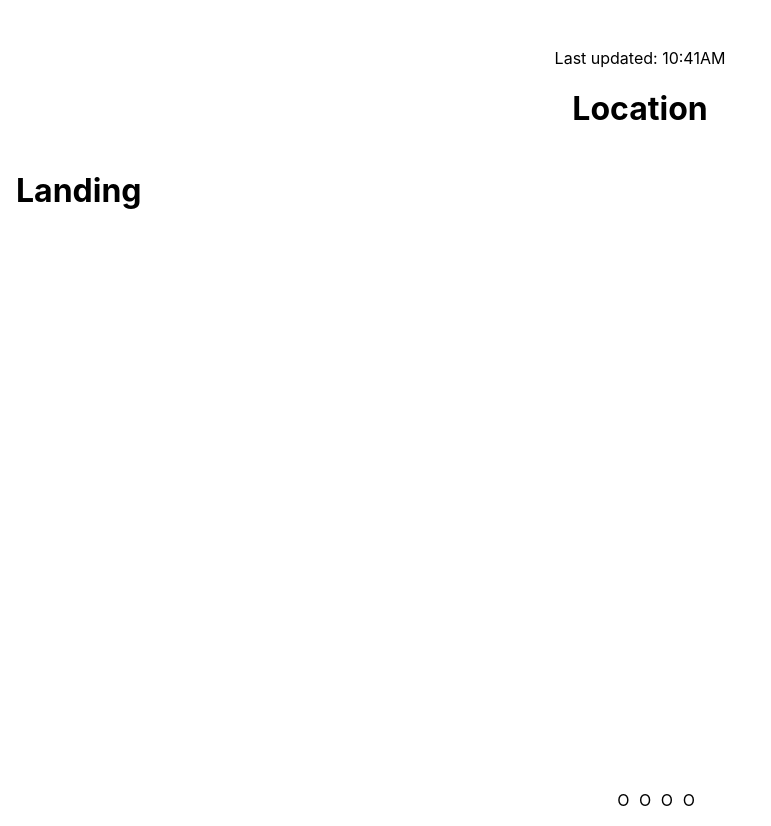
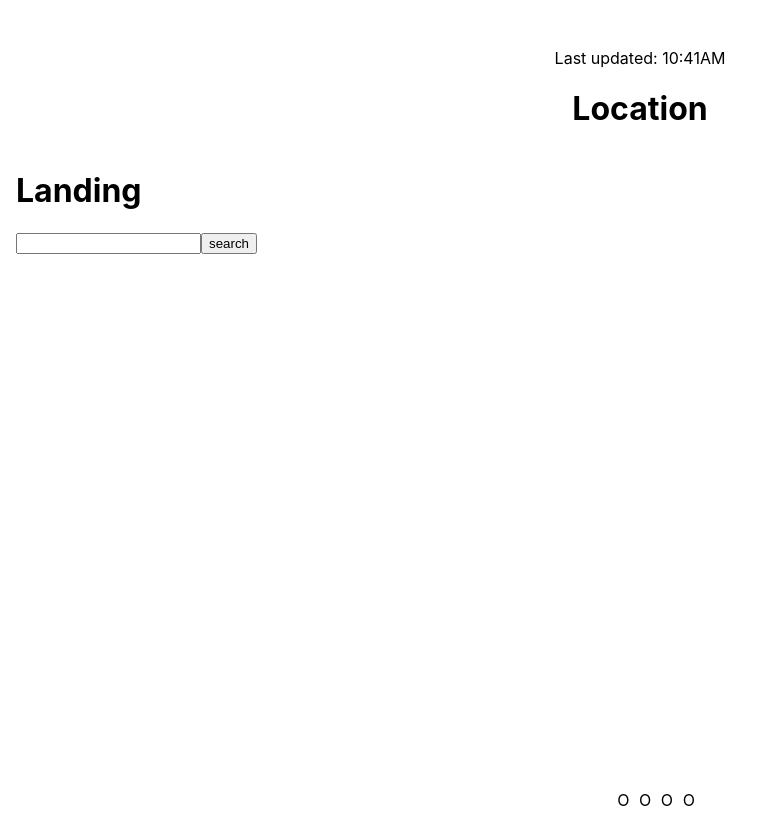
Before and after one commit to eyoa/MOS-weatherApp, a Next.js app in the folder frontend/: page / in a window 1280 px wide. Shown: the whole page, without its empty margins (0-771 px from the left). Built offline with nearby package versions, Linux system fonts and the light colour scheme; no server answers.

Commit message:
added searchbar that displays when location not provided

```diff
--- a/frontend/pages/index.tsx
+++ b/frontend/pages/index.tsx
@@ -11,19 +11,35 @@ import { WeatherContext } from "../components/contexts/WeatherContext"
 const apiKey = process.env.NEXT_PUBLIC_API_KEY
 const defaultEndpoint = (lat, lon, apiKey) => `http://api.openweathermap.org/data/2.5/onecall?lat=${lat}&lon=${lon}&exclude=hourly&appid=${apiKey}&units=metric`
 
-async function fetchData (pos, setData) {
+async function fetchData (pos, setData, setDisplaySearchBar) {
   const {data} = await axios.get(defaultEndpoint(pos.coords.latitude, pos.coords.longitude, apiKey))
   setData(data)
+  Object.keys(data).length && setDisplaySearchBar(false)
+  console.log(data)
+}
+
+async function fetchDataFromCity(city, setData, setDisplaySearchBar) {
+  const {data: cityData} = await axios.get(`https://geocode.xyz/${city}?json=1`)
+  console.log(cityData)
+  const {data} = await axios.get(defaultEndpoint(cityData.latt, cityData.longt, apiKey))
+  setData(data)
+  Object.keys(data).length && setDisplaySearchBar(false)
   console.log(data)
 }
 
 const Home: NextPage = () => {
-  const [displaySearchbar, setDisplaySearchbar] = useState(false)
+  const [displaySearchbar, setDisplaySearchbar] = useState(true)
   const [data, setData] = useState({})
+  const [city, setCity] = useState('')
 
   useEffect ( () => {
-    navigator.geolocation.getCurrentPosition(pos=>fetchData(pos,setData), ()=>console.log('fail'))
+    navigator.geolocation.getCurrentPosition(pos=>fetchData(pos,setData, setDisplaySearchbar), ()=>console.log('fail'))
   },[])
+
+  function handleSearchClick() {
+    console.log(city)
+    fetchDataFromCity(city, setData, setDisplaySearchbar)
+  }
 
   return (
     <WeatherContext.Provider value={data}>
@@ -34,9 +50,12 @@ const Home: NextPage = () => {
         </div>
         <div className={styles.wrap}>
           <div className={styles.slider}>
-            <div className={styles.slide} id='Landing'>
+            {displaySearchbar && <div className={styles.slide} id='Landing'>
               <h1>Landing</h1>
+              <input onChange={e=>setCity(e.target.value)}></input>
+              <button onClick={handleSearchClick}>search</button>
             </div>
+            }
             {Object.keys(data).length && <>
               <div className={styles.slide} id='Today'>
                 <Today />
```
